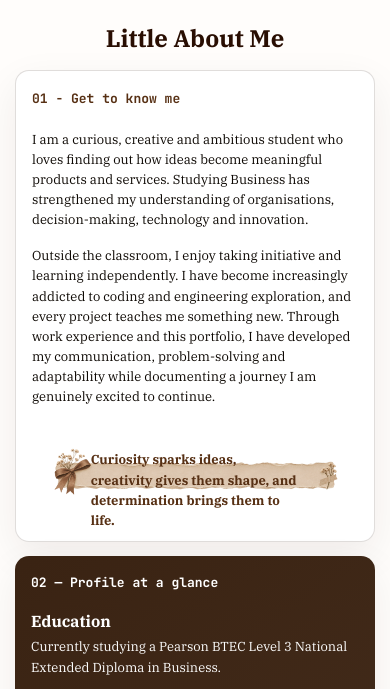
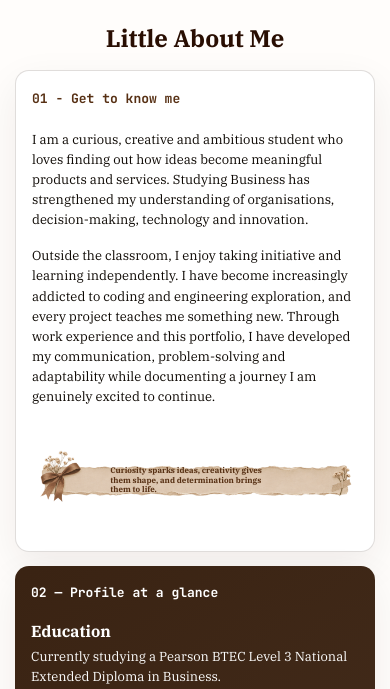
Before and after one commit to youkoiv/mysite, a plain HTML site: page code/index.html in a window 390 px wide. Shown: the part 411-1100 px from the top of the page. Drawn offline with nearby package versions, Linux system fonts and the light colour scheme; a web font is replaced by a local one.

Commit message:
Restore mobile animations and lazo quote sizing

```diff
--- a/code/index.html
+++ b/code/index.html
@@ -418,7 +418,8 @@
           }
         });
       }, {
-        threshold: 0.08
+        threshold: 0.05,
+        rootMargin: "0px 0px -8% 0px"
       });
 
       timelineItems.forEach((item) => revealTimeline.observe(item));
@@ -432,7 +433,8 @@
           }
         });
       }, {
-        threshold: 0.15
+        threshold: 0.08,
+        rootMargin: "0px 0px -5% 0px"
       });
 
       revealCards.forEach((card) => revealCardObserver.observe(card));
--- a/code/style.css
+++ b/code/style.css
@@ -1156,23 +1156,26 @@ header{
   }
 
   .lazo-container {
-    min-height: 96px;
+    aspect-ratio: 3.1 / 1;
+    min-height: 88px;
     display: grid;
     place-items: center;
   }
 
   .lazo-divider {
     width: 100%;
-    min-height: 96px;
-    height: 96px;
+    height: 100%;
+    min-height: 0;
     object-fit: contain;
   }
 
+  .section-box:not(.interests-box) .lazo-quote,
   .lazo-quote {
-    width: 64%;
-    max-height: 52%;
-    font-size: 9px;
-    line-height: 1.35;
+    width: 52%;
+    max-height: 46%;
+    overflow: hidden;
+    font-size: 8px;
+    line-height: 1.2;
   }
 
   .interests-box h3 {
@@ -1241,13 +1244,6 @@ header{
     font-size: 7px;
   }
 
-  .reveal-card,
-  .reveal-content,
-  .timeline-content {
-    opacity: 1 !important;
-    transform: none !important;
-  }
-
   .timeline-content {
     min-width: 0;
     width: 100%;
@@ -1269,6 +1265,16 @@ header{
   .timeline-content p {
     font-size: 13px;
     line-height: 1.55;
+  }
+
+  .reveal-card {
+    transform: translateY(14px);
+    transition-duration: 0.55s;
+  }
+
+  .reveal-content {
+    transform: translateX(-10px);
+    transition-duration: 0.55s;
   }
 
   .timeline-content .timeline-subheading {
```
